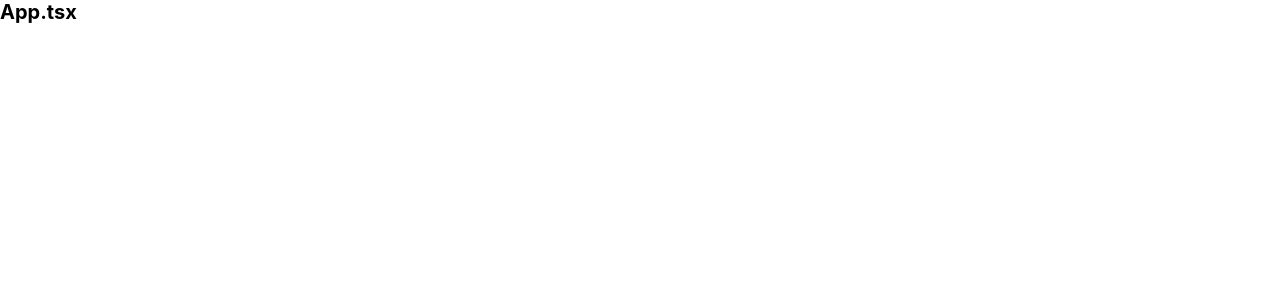
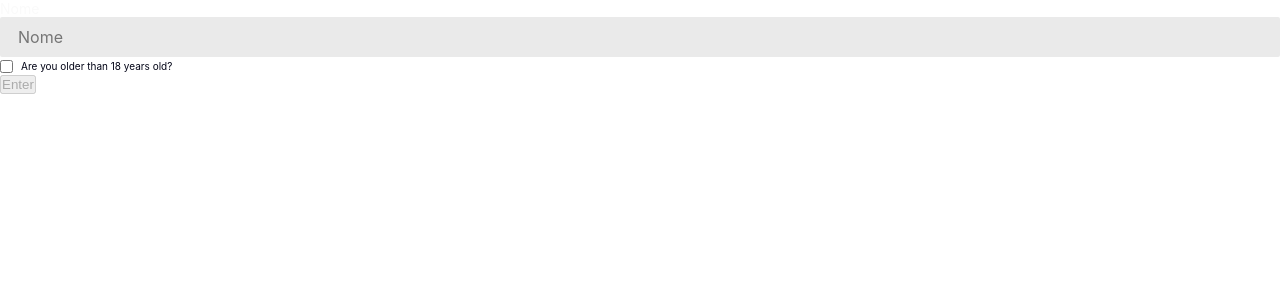
Before and after one commit to GabrielOrdonesDuarte/bees-front-challenge, a React (Create React App) app: page / in a window 1280 px wide. Shown: the top 300 px of the page. Built offline with nearby package versions, Linux system fonts and the light colour scheme.

Commit message:
feat(router): import Router to App

```diff
--- a/src/App.tsx
+++ b/src/App.tsx
@@ -1,17 +1,16 @@
 import React from "react";
+import Router from "./router";
+import theme from "./styles/theme";
+import GlobalStyles from "styles/global";
 import { ThemeProvider } from "styled-components";
 import { UserProvider } from "contexts/user";
-import theme from "styles/theme";
-import GlobalStyles from "styles/global";
 
 const App = () => {
    return (
       <ThemeProvider theme={theme}>
          <UserProvider>
             <GlobalStyles />
-            <div className="app">
-               <h1>App.tsx</h1>
-            </div>
+            <Router />
          </UserProvider>
       </ThemeProvider>
    );
```
